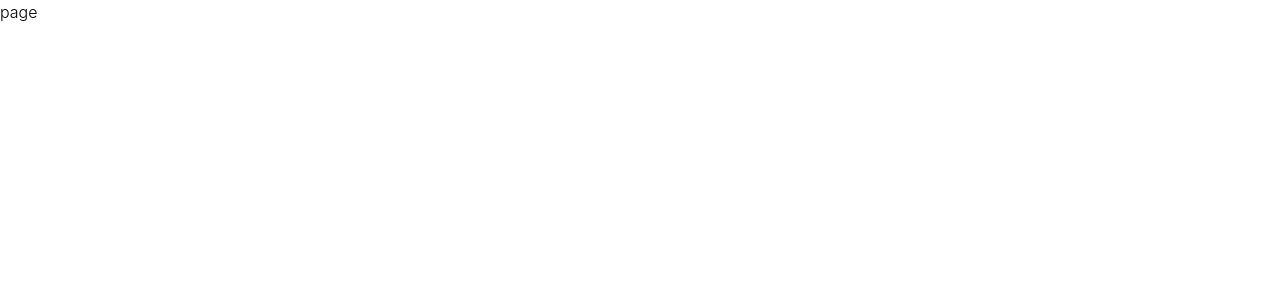
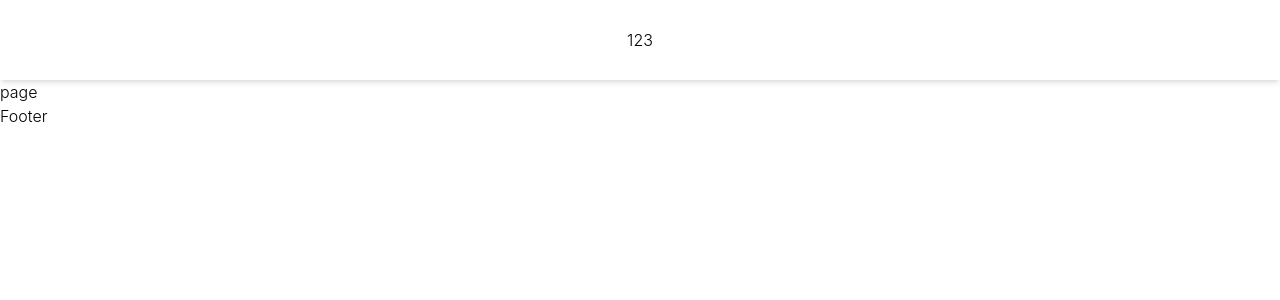
Before and after one commit to 2doh/lab, a Next.js app: page / in a window 1280 px wide. Shown: the top 300 px of the page. Built offline with nearby package versions, Linux system fonts and the light colour scheme.

Commit message:
docs : 헤더 작업 중

```diff
--- a/package.json
+++ b/package.json
@@ -26,7 +26,6 @@
     "eslint-config-next": "15.4.6",
     "eslint-config-prettier": "^10.1.8",
     "prettier": "^3.6.2",
-    "tailwindcss": "^4",
     "typescript": "^5"
   }
 }
--- a/src/app/layout.tsx
+++ b/src/app/layout.tsx
@@ -1,4 +1,6 @@
+import Header from "@/components/layout/Header";
 import "../styles/globals.css";
+import Footer from "@/components/layout/Footer";
 
 export default function RootLayout({
   children,
@@ -7,8 +9,10 @@ export default function RootLayout({
 }>) {
   return (
     <html lang="ko" className="dark">
-      <body className="bg-background-light dark:bg-backgrond-dark text-gray-900 dark:text-gray-100">
+      <body>
+        <Header></Header>
         {children}
+        <Footer></Footer>
       </body>
     </html>
   );
--- /dev/null
+++ b/src/components/layout/Footer.tsx
@@ -0,0 +1,7 @@
+import React from "react";
+
+const Footer = () => {
+  return <div>Footer</div>;
+};
+
+export default Footer;
--- a/src/components/layout/Header.tsx
+++ b/src/components/layout/Header.tsx
@@ -1,7 +1,11 @@
 import React from "react";
 
 const Header = () => {
-  return <div>Header</div>;
+  return (
+    <div className="min-w-screen flex justify-center items-center h-[50px] xl:h-[80px] shadow-md">
+      <div className="">123</div>
+    </div>
+  );
 };
 
 export default Header;
--- a/src/styles/globals.css
+++ b/src/styles/globals.css
@@ -55,3 +55,18 @@ body,
 strong {
   font-weight: 700;
 }
+
+@theme {
+  --color-error: #f6532b;
+  --color-success: #b5f400;
+  --color-highlight: #d1ecff;
+  --color-table-a: #c6dbda;
+  --color-table-b: #ffc5bf;
+  --color-table-c: #ecd5e3;
+  --color-table-d: #fae39d;
+  --color-table-e: #99aa8c;
+  --color-black: #2a1b07;
+  --color-darkgray: #374151;
+  --color-light: #fff;
+  --color-shadow: #e6e5e6;
+}
--- a/tailwind.config.js
+++ b/tailwind.config.js
@@ -1,4 +1,3 @@
-// tailwind.config.js
 module.exports = {
   content: [
     "./app/**/*.{js,ts,jsx,tsx}", // App Router
```
Also changed, not shown: 1 other file (tests, documents, lock files or other folders).
